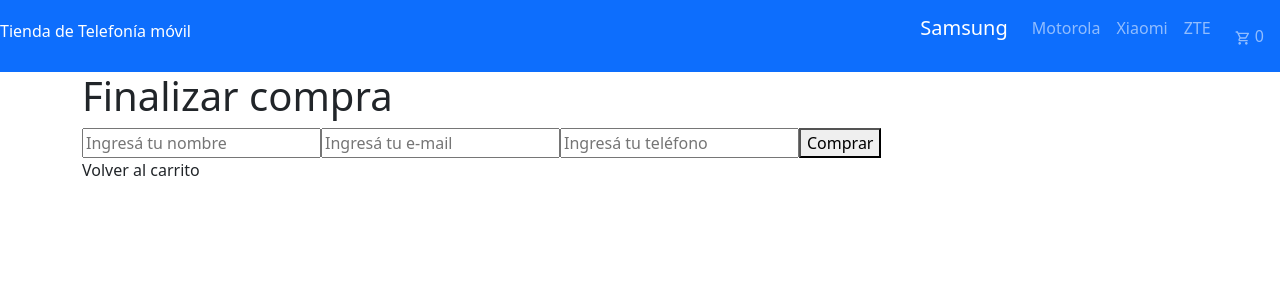
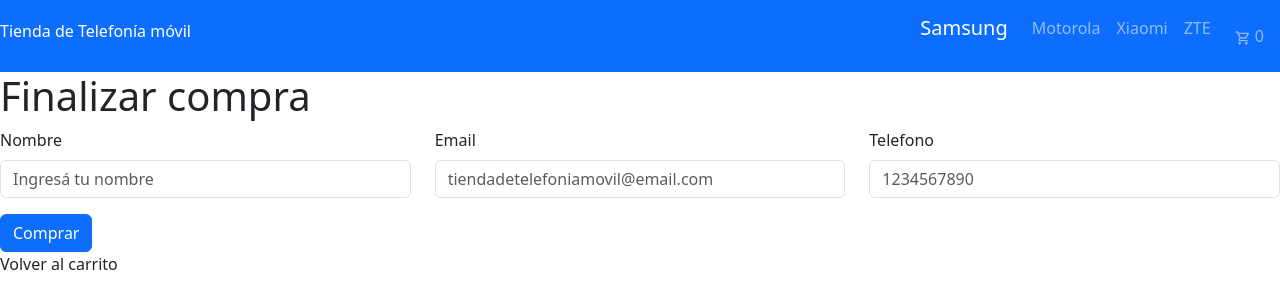
Before and after one commit to Rodrigo-Lajas/ProyectoFinal-React-Lajas, a React (Create React App) app: page /checkout in a window 1280 px wide. Shown: the top 308 px of the page. Built offline with nearby package versions, Linux system fonts and the light colour scheme; no server answers.

Commit message:
diseño de formulario

```diff
--- a/src/components/Checkout/Checkout.js
+++ b/src/components/Checkout/Checkout.js
@@ -4,7 +4,10 @@ import { CartContext } from "../Context/CartContext";
 import { collection, addDoc } from "firebase/firestore";
 import { useForm } from "react-hook-form";
 import { Link } from 'react-router-dom'
-
+import Button from 'react-bootstrap/Button';
+import Form from 'react-bootstrap/Form';
+import { Col } from "react-bootstrap";
+import { Row } from "react-bootstrap";
 
 const Checkout = () => {
     const [pedidoId, setPedidoId] = useState("");
@@ -38,20 +41,38 @@ const Checkout = () => {
     }
 
     return (
-        <div className="container">
+        <div className="Form">
             <h1 className="main-title">Finalizar compra</h1>
-            <form className="formulario" onSubmit={handleSubmit(comprar)}>
 
-                <input type="text" placeholder="Ingresá tu nombre" {...register("nombre")} />
-                <input type="email" placeholder="Ingresá tu e-mail" {...register("email")} />
-                <input type="phone" placeholder="Ingresá tu teléfono" {...register("telefono")} />
+            <Form className="formulario" onSubmit={handleSubmit(comprar)}>
+                <Row>
+                    <Col>
+                        <Form.Group className="mb-3" controlId="formBasicEmail">
+                            <Form.Label>Nombre</Form.Label>
+                            <Form.Control type="text" placeholder="Ingresá tu nombre" {...register("nombre")} />
+                        </Form.Group>
+                    </Col>
+                    <Col>
+                        <Form.Group className="mb-3" controlId="formBasicEmail">
+                            <Form.Label>Email</Form.Label>
+                            <Form.Control type="email" placeholder="tiendadetelefoniamovil@email.com" {...register("email")} />
+                        </Form.Group>
+                    </Col>
+                    <Col>
+                        <Form.Group className="mb-3" controlId="formBasicEmail">
+                            <Form.Label>Telefono</Form.Label>
+                            <Form.Control type="phone" placeholder="1234567890" {...register("telefono")} />
+                        </Form.Group>
+                    </Col>
+                        <Form.Group className="mb-3" controlId="formBasicEmail">
+                            <Button className="enviar" type="submit">Comprar</Button>
+                            <Link to='/cart' className="CartWidget nav-link">
+                                <p style={{ margin: 0 }}>Volver al carrito</p>
+                            </Link>
+                        </Form.Group>
+                </Row>
+            </Form>
 
-                <button className="enviar" type="submit">Comprar</button>
-
-            </form>
-            <Link to='/cart' className="CartWidget nav-link">
-                <p style={{ margin: 0 }}>Volver al carrito</p>
-            </Link>
         </div>
     )
 }
```
